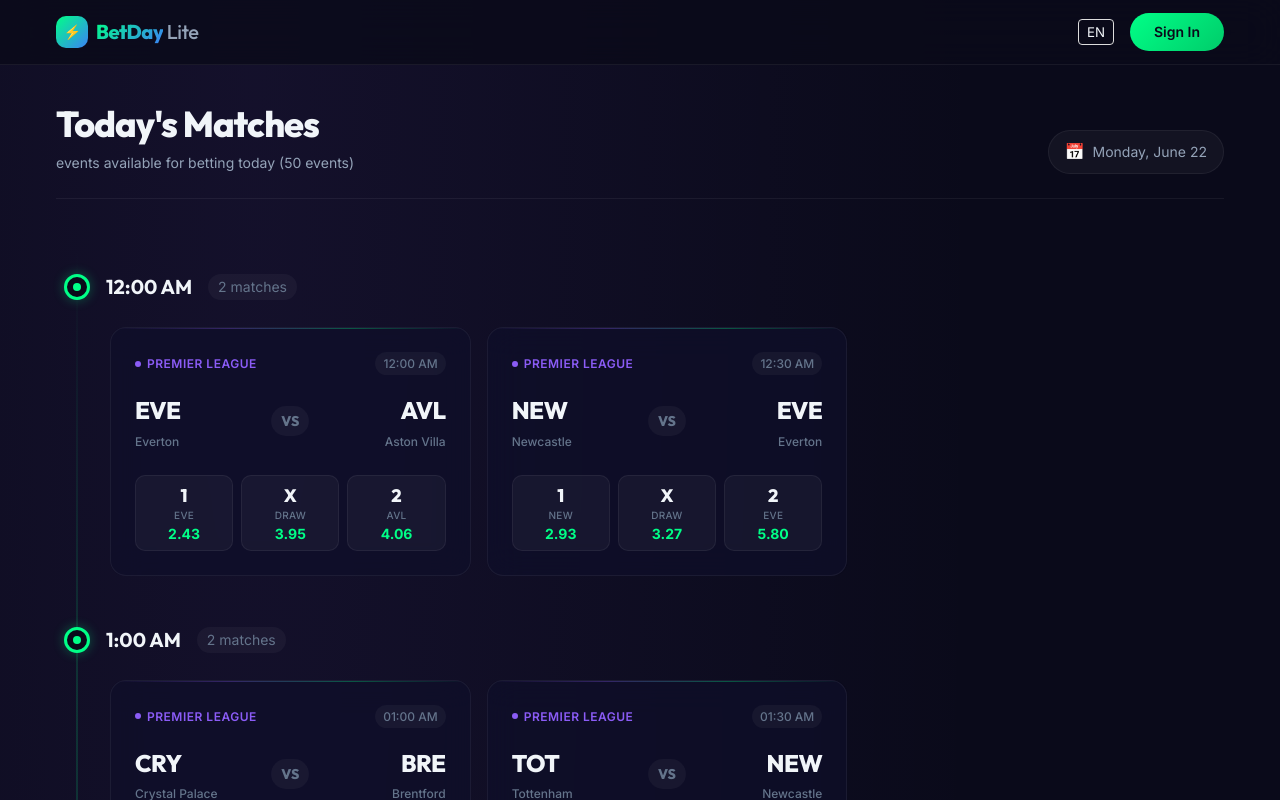
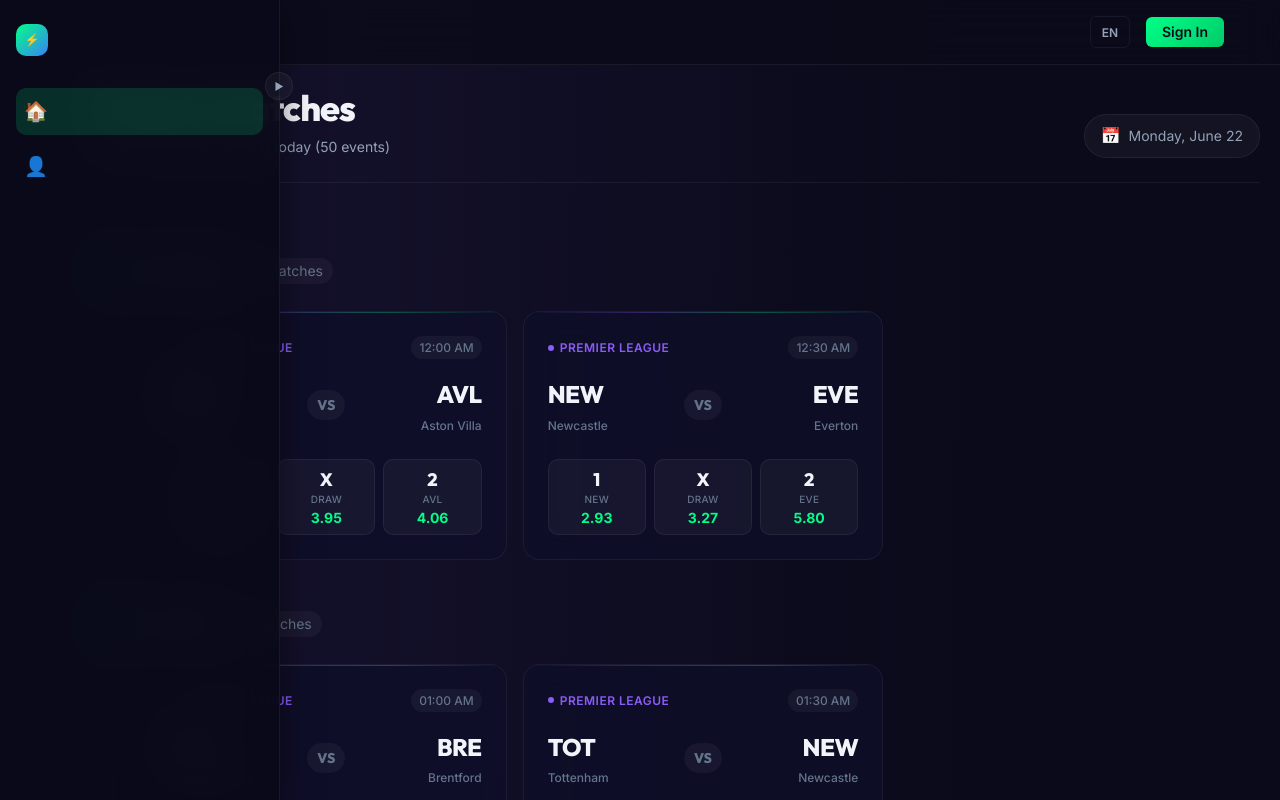
Before and after one commit to artxga/betday-lite-AT, a Next.js app: page /en in a window 1280 px wide. Shown: the top 800 px of the page. Built offline with nearby package versions, Linux system fonts and the light colour scheme; no server answers.

Commit message:
feat: add sidebar component and update layout structure for desktop navigation support

```diff
--- a/messages/en.json
+++ b/messages/en.json
@@ -6,7 +6,8 @@
     "myBets": "My Bets",
     "profile": "Profile",
     "login": "Sign In",
-    "logout": "Sign Out"
+    "logout": "Sign Out",
+    "signInPrompt": "Sign in to place bets"
   },
   "HomePage": {
     "title": "Today's Matches",
--- a/messages/es.json
+++ b/messages/es.json
@@ -6,7 +6,8 @@
     "myBets": "Mis Apuestas",
     "profile": "Perfil",
     "login": "Iniciar Sesión",
-    "logout": "Cerrar Sesión"
+    "logout": "Cerrar Sesión",
+    "signInPrompt": "Inicia sesión para apostar"
   },
   "HomePage": {
     "title": "Partidos de Hoy",
--- a/src/app/[locale]/layout.tsx
+++ b/src/app/[locale]/layout.tsx
@@ -5,6 +5,7 @@
 import {routing} from '@/i18n/routing';
 import Providers from "@/components/Providers";
 import Navbar from "@/components/Navbar";
+import Sidebar from "@/components/Sidebar";
 import "../globals.css";
 
 export const metadata: Metadata = {
@@ -35,9 +36,12 @@
         <NextIntlClientProvider messages={messages}>
           <Providers>
             <Navbar />
-            <main style={{ paddingTop: "80px", minHeight: "100vh" }}>
-              {children}
-            </main>
+            <div className="app-layout">
+              <Sidebar />
+              <main className="main-content">
+                {children}
+              </main>
+            </div>
           </Providers>
         </NextIntlClientProvider>
       </body>
--- a/src/app/globals.css
+++ b/src/app/globals.css
@@ -244,3 +244,30 @@
   --normal-border: var(--border-light) !important;
   --normal-text: var(--text-primary) !important;
 }
+
+/* === Layout Structural Classes === */
+.app-layout {
+  display: flex;
+  padding-top: 64px; /* Navbar height */
+}
+
+.main-content {
+  flex: 1;
+  margin-left: 72px; /* Sidebar is collapsed by default */
+  min-height: calc(100vh - 64px);
+  display: flex;
+  flex-direction: column;
+  transition: margin-left var(--transition-normal);
+}
+
+@media (min-width: 769px) {
+  body.sidebar-expanded .main-content {
+    margin-left: 240px; /* Push content on desktop when open */
+  }
+}
+
+@media (max-width: 768px) {
+  .main-content {
+    margin-left: 0 !important; /* Never push on mobile, use overlay */
+  }
+}
--- a/src/components/Navbar.module.css
+++ b/src/components/Navbar.module.css
@@ -16,8 +16,13 @@
   padding: 0 var(--space-md);
   display: flex;
   align-items: center;
-  justify-content: space-between;
+  justify-content: flex-end; /* right align items on desktop */
   height: 64px;
+}
+
+.mobileLogo {
+  display: none;
+  margin-right: auto;
 }
 
 .logo {
@@ -55,84 +60,38 @@
   font-weight: 500;
 }
 
-.navContent {
-  display: flex;
-  align-items: center;
-  justify-content: flex-end;
-  gap: var(--space-xl);
-  flex: 1;
-}
-
-.navLinks {
-  display: flex;
-  align-items: center;
-  gap: var(--space-xs);
-}
-
-.navLink {
-  font-size: var(--text-sm);
-  font-weight: 500;
-  color: var(--text-secondary);
-  transition: all var(--transition-fast);
-  display: flex;
-  align-items: center;
-  gap: var(--space-sm);
-}
-
-.navLink:hover {
-  color: var(--text-primary);
-}
-
-.navLinkActive {
-  color: var(--accent-primary);
-  font-weight: 600;
-}
-
 .navActions {
   display: flex;
   align-items: center;
   gap: var(--space-md);
 }
 
-.userInfo {
-  display: flex;
-  align-items: center;
-  gap: var(--space-sm);
-}
-
-.avatar {
-  width: 32px;
-  height: 32px;
-  border-radius: var(--radius-full);
-  background: linear-gradient(135deg, var(--accent-purple), var(--accent-blue));
+.langBtn {
+  padding: var(--space-xs) var(--space-sm);
+  border-radius: var(--radius-sm);
+  font-size: var(--text-xs);
+  font-weight: 600;
+  color: var(--text-secondary);
+  border: 1px solid var(--border-subtle);
+  background: transparent;
+  cursor: pointer;
+  transition: all var(--transition-fast);
   display: flex;
   align-items: center;
   justify-content: center;
-  font-size: var(--text-xs);
-  font-weight: 700;
-  color: white;
-  overflow: hidden;
+  min-width: 40px;
+  height: 32px;
 }
 
-.avatar img {
-  width: 100%;
-  height: 100%;
-  object-fit: cover;
-}
-
-.userName {
-  font-size: var(--text-sm);
-  font-weight: 500;
-  color: var(--text-secondary);
-  max-width: 120px;
-  overflow: hidden;
-  text-overflow: ellipsis;
-  white-space: nowrap;
+.langBtn:hover {
+  color: var(--accent-primary);
+  border-color: var(--accent-primary);
+  background: rgba(0, 255, 135, 0.05);
 }
 
 .signInBtn {
-  padding: var(--space-sm) var(--space-lg);
-  border-radius: var(--radius-full);
+  padding: var(--space-xs) var(--space-md);
+  border-radius: var(--radius-sm);
   font-size: var(--text-sm);
   font-weight: 600;
   background: linear-gradient(135deg, var(--accent-primary), #00cc6a);
@@ -145,25 +104,104 @@
   box-shadow: var(--shadow-glow);
 }
 
+.userDropdownContainer {
+  position: relative;
+}
+
+.avatarBtn {
+  width: 36px;
+  height: 36px;
+  border-radius: var(--radius-full);
+  background: linear-gradient(135deg, var(--accent-purple), var(--accent-blue));
+  display: flex;
+  align-items: center;
+  justify-content: center;
+  font-size: var(--text-xs);
+  font-weight: 700;
+  color: white;
+  overflow: hidden;
+  border: 2px solid var(--border-subtle);
+  transition: border-color var(--transition-fast);
+}
+
+.avatarBtn:hover {
+  border-color: var(--accent-primary);
+}
+
+.avatarBtn img {
+  width: 100%;
+  height: 100%;
+  object-fit: cover;
+}
+
+.dropdownOverlay {
+  position: fixed;
+  top: 0;
+  left: 0;
+  right: 0;
+  bottom: 0;
+  z-index: 10;
+}
+
+.dropdownMenu {
+  position: absolute;
+  top: calc(100% + var(--space-sm));
+  right: 0;
+  width: 220px;
+  background: var(--bg-secondary);
+  border: 1px solid var(--border-subtle);
+  border-radius: var(--radius-md);
+  box-shadow: var(--shadow-lg);
+  padding: var(--space-sm);
+  z-index: 11;
+  display: flex;
+  flex-direction: column;
+  gap: var(--space-sm);
+}
+
+.dropdownHeader {
+  display: flex;
+  flex-direction: column;
+  padding: var(--space-sm);
+  border-bottom: 1px solid var(--border-subtle);
+}
+
+.userName {
+  font-size: var(--text-sm);
+  font-weight: 600;
+  color: var(--text-primary);
+  white-space: nowrap;
+  overflow: hidden;
+  text-overflow: ellipsis;
+}
+
+.userEmail {
+  font-size: var(--text-xs);
+  color: var(--text-muted);
+  white-space: nowrap;
+  overflow: hidden;
+  text-overflow: ellipsis;
+}
+
 .signOutBtn {
-  padding: var(--space-sm) var(--space-md);
-  border-radius: var(--radius-md);
-  font-size: var(--text-xs);
+  padding: var(--space-sm);
+  border-radius: var(--radius-sm);
+  font-size: var(--text-sm);
   font-weight: 500;
-  color: var(--text-muted);
-  border: 1px solid var(--border-subtle);
+  color: var(--status-lost);
+  background: transparent;
   transition: all var(--transition-fast);
+  text-align: left;
+  width: 100%;
 }
 
 .signOutBtn:hover {
-  color: var(--status-lost);
-  border-color: rgba(255, 71, 87, 0.3);
-  background: rgba(255, 71, 87, 0.05);
+  background: var(--status-lost-bg);
 }
 
 /* Hamburger */
 .hamburger {
-  display: none;
+  display: none; /* hidden on desktop */
   flex-direction: column;
   gap: 5px;
   padding: var(--space-sm);
@@ -178,74 +216,17 @@
   transition: all var(--transition-fast);
 }
 
-.hamburgerOpen span:nth-child(1) {
-  transform: rotate(45deg) translate(5px, 5px);
-}
-
-.hamburgerOpen span:nth-child(2) {
-  opacity: 0;
-}
-
-.hamburgerOpen span:nth-child(3) {
-  transform: rotate(-45deg) translate(5px, -5px);
-}
-
 /* Mobile */
 @media (max-width: 768px) {
+  .navInner {
+    justify-content: flex-end; /* keep it at flex-end because mobileLogo has auto margin right */
+  }
+
+  .mobileLogo {
+    display: flex;
+  }
+
   .hamburger {
     display: flex;
   }
-
-  .navContent {
-    position: fixed;
-    justify-content: flex-start;
-    top: 64px;
-    left: 0;
-    right: 0;
-    bottom: 0;
-    background: rgba(10, 10, 26, 0.95);
-    backdrop-filter: blur(20px);
-    padding: var(--space-lg);
-    flex-direction: column;
-    gap: var(--space-lg);
-    display: none;
-    z-index: 99;
-  }
-
-  .navContentOpen {
-    display: flex;
-  }
-
-  .navLinks {
-    flex-direction: column;
-    width: 100%;
-  }
-
-  .navLink {
-    width: 100%;
-    padding: var(--space-md) 0;
-    font-size: var(--text-base);
-  }
-
-  .navActions {
-    flex-direction: column;
-    width: 100%;
-    padding-top: var(--space-md);
-    border-top: 1px solid var(--border-subtle);
-  }
-
-  .userInfo {
-    width: 100%;
-    justify-content: center;
-  }
-
-  .signInBtn,
-  .signOutBtn {
-    width: 100%;
-    text-align: center;
-  }
-
-  .userName {
-    display: none;
-  }
 }
--- a/src/components/Navbar.tsx
+++ b/src/components/Navbar.tsx
@@ -3,7 +3,7 @@
 import { useSession, signOut } from "next-auth/react";
 import { Link, usePathname, useRouter } from "@/i18n/routing";
 import { useLocale, useTranslations } from "next-intl";
-import { useState } from "react";
+import { useState, useEffect } from "react";
 import styles from "./Navbar.module.css";
 
 export default function Navbar() {
@@ -13,25 +13,41 @@
   const locale = useLocale();
   const t = useTranslations("Navbar");
   const [menuOpen, setMenuOpen] = useState(false);
+  const [dropdownOpen, setDropdownOpen] = useState(false);
 
-  const getInitials = (name?: string | null) => {
-    if (!name) return "?";
-    return name
-      .split(" ")
-      .map((w) => w[0])
-      .join("")
-      .toUpperCase()
-      .slice(0, 2);
-  };
+  useEffect(() => {
+    const handleClose = () => setMenuOpen(false);
+    window.addEventListener("sidebar-close", handleClose);
+    return () => window.removeEventListener("sidebar-close", handleClose);
+  }, []);
+
+  useEffect(() => {
+    if (menuOpen) {
+      document.body.classList.add("sidebar-open");
+    } else {
+      document.body.classList.remove("sidebar-open");
+    }
+  }, [menuOpen]);
+
+  useEffect(() => {
+    setMenuOpen(false);
+    setDropdownOpen(false);
+  }, [pathname]);
 
   const toggleLocale = () => {
     const nextLocale = locale === "en" ? "es" : "en";
     router.replace(pathname, { locale: nextLocale });
   };
 
+  const getInitials = (name?: string | null) => {
+    if (!name) return "?";
+    return name.split(" ").map((w) => w[0]).join("").toUpperCase().slice(0, 2);
+  };
+
   return (
     <nav className={styles.nav}>
       <div className={styles.navInner}>
+        <div className={styles.mobileLogo}>
           <Link href="/" className={styles.logo}>
             <div className={styles.logoIcon}>⚡</div>
             <span>
@@ -39,59 +55,46 @@
               <span className={styles.logoTextDim}> {t("title").split(" ")[1]}</span>
             </span>
           </Link>
-
-        <div
-          className={`${styles.navContent} ${menuOpen ? styles.navContentOpen : ""}`}
-        >
-          <div className={styles.navLinks}>
-            {session && (
-              <Link
-                href="/profile"
-                className={`${styles.navLink} ${pathname === "/profile" ? styles.navLinkActive : ""}`}
-                onClick={() => setMenuOpen(false)}
-              >
-                👤 {t("myBets")}
-              </Link>
-            )}
         </div>
 
         <div className={styles.navActions}>
-            <button className={styles.langBtn} onClick={toggleLocale} aria-label="Toggle language" style={{ background: 'transparent', border: '1px solid #ddd', padding: '4px 8px', borderRadius: '4px', cursor: 'pointer', color: 'inherit' }}>
+          <button className={styles.langBtn} onClick={toggleLocale} aria-label="Toggle language">
             {locale.toUpperCase()}
           </button>
+
           {session?.user ? (
-              <>
-                <div className={styles.userInfo}>
-                  <div className={styles.avatar}>
+            <div className={styles.userDropdownContainer}>
+              <button
+                className={styles.avatarBtn}
+                onClick={() => setDropdownOpen(!dropdownOpen)}
+              >
                 {session.user.image ? (
-                      <img
-                        src={session.user.image}
-                        alt={session.user.name || "Avatar"}
-                      />
+                  <img src={session.user.image} alt={session.user.name || "Avatar"} />
                 ) : (
                   getInitials(session.user.name)
                 )}
+              </button>
+
+              {dropdownOpen && (
+                <>
+                  <div className={styles.dropdownOverlay} onClick={() => setDropdownOpen(false)} />
+                  <div className={styles.dropdownMenu}>
+                    <div className={styles.dropdownHeader}>
+                      <span className={styles.userName}>{session.user.name}</span>
+                      <span className={styles.userEmail}>{session.user.email}</span>
                     </div>
-                  <span className={styles.userName}>{session.user.name}</span>
-                </div>
-                <button
-                  className={styles.signOutBtn}
-                  onClick={() => signOut()}
-                >
+                    <button className={styles.signOutBtn} onClick={() => signOut()}>
                       {t("logout")}
                     </button>
+                  </div>
                 </>
+              )}
+            </div>
           ) : (
-              <Link
-                href="/auth/signin"
-                className={styles.signInBtn}
-                onClick={() => setMenuOpen(false)}
-              >
+            <Link href="/auth/signin" className={styles.signInBtn}>
               {t("login")}
             </Link>
           )}
-          </div>
-        </div>
 
           <button
             className={`${styles.hamburger} ${menuOpen ? styles.hamburgerOpen : ""}`}
@@ -103,6 +106,7 @@
             <span />
           </button>
         </div>
+      </div>
     </nav>
   );
 }
--- /dev/null
+++ b/src/components/Sidebar.module.css
@@ -0,0 +1,186 @@
+.sidebar {
+  position: fixed;
+  top: 0;
+  left: 0;
+  bottom: 0;
+  width: 72px; /* collapsed by default */
+  background: rgba(10, 10, 26, 0.95);
+  backdrop-filter: blur(20px);
+  -webkit-backdrop-filter: blur(20px);
+  border-right: 1px solid var(--border-subtle);
+  z-index: 110;
+  display: flex;
+  flex-direction: column;
+  padding: var(--space-lg) 0;
+  transition: width var(--transition-normal);
+  box-shadow: var(--shadow-lg);
+  overflow: visible; /* to allow expand button to overlap border */
+}
+
+.expanded {
+  width: 240px;
+}
+
+.logoTextWrapper, .navText {
+  display: none;
+  opacity: 0;
+  transition: opacity var(--transition-fast);
+}
+
+.expanded .logoTextWrapper, .expanded .navText {
+  display: flex;
+  opacity: 1;
+  white-space: nowrap;
+}
+
+.sidebarHeader {
+  display: flex;
+  align-items: center;
+  justify-content: space-between;
+  padding: 0 var(--space-md);
+  margin-bottom: var(--space-xl);
+  overflow: hidden;
+}
+
+.logo {
+  display: flex;
+  align-items: center;
+  gap: var(--space-sm);
+}
+
+.logoIcon {
+  width: 32px;
+  height: 32px;
+  border-radius: var(--radius-md);
+  background: linear-gradient(135deg, var(--accent-primary), var(--accent-blue));
+  display: flex;
+  align-items: center;
+  justify-content: center;
+  font-size: var(--text-xs);
+  font-weight: 800;
+  color: var(--bg-primary);
+  flex-shrink: 0;
+}
+
+.logoTextWrapper {
+  font-family: var(--font-heading);
+  font-size: var(--text-xl);
+  font-weight: 800;
+  letter-spacing: -0.5px;
+  gap: var(--space-xs);
+}
+
+.logoText {
+  background: linear-gradient(135deg, var(--accent-primary), var(--accent-blue));
+  -webkit-background-clip: text;
+  -webkit-text-fill-color: transparent;
+  background-clip: text;
+}
+
+.logoTextDim {
+  -webkit-text-fill-color: var(--text-secondary);
+  font-weight: 500;
+}
+
+.expandBtn {
+  position: absolute;
+  top: 72px;
+  right: -14px;
+  width: 28px;
+  height: 28px;
+  border-radius: 50%;
+  background: var(--bg-surface);
+  border: 1px solid var(--border-subtle);
+  display: flex;
+  align-items: center;
+  justify-content: center;
+  color: var(--text-secondary);
+  font-size: 10px;
+  cursor: pointer;
+  z-index: 111;
+  transition: all var(--transition-fast);
+}
+
+.expandBtn:hover {
+  background: var(--accent-primary-dim);
+  color: var(--accent-primary);
+  border-color: var(--accent-primary);
+}
+
+.navLinks {
+  display: flex;
+  flex-direction: column;
+  gap: var(--space-sm);
+  padding: 0 var(--space-md);
+}
+
+.navLink {
+  padding: var(--space-sm);
+  border-radius: var(--radius-md);
+  font-size: var(--text-base);
+  font-weight: 500;
+  color: var(--text-secondary);
+  transition: all var(--transition-fast);
+  display: flex;
+  align-items: center;
+  gap: var(--space-md);
+  overflow: hidden;
+  white-space: nowrap;
+}
+
+.navLink:hover {
+  background: var(--bg-surface);
+  color: var(--text-primary);
+}
+
+.navLinkActive {
+  background: var(--accent-primary-dim);
+  color: var(--accent-primary);
+  font-weight: 600;
+}
+
+.navIcon {
+  width: 24px;
+  display: flex;
+  justify-content: center;
+  font-size: 1.2rem;
+  flex-shrink: 0;
+}
+
+.overlay {
+  display: none;
+}
+
+/* Mobile */
+@media (max-width: 768px) {
+  .sidebar {
+    width: 280px;
+    transform: translateX(-100%);
+    transition: transform var(--transition-normal);
+  }
+
+  .logoTextWrapper, .navText {
+    display: flex;
+    opacity: 1;
+  }
+
+  .expandBtn {
+    display: none;
+  }
+
+  :global(body.sidebar-open) .sidebar {
+    transform: translateX(0);
+  }
+
+  :global(body.sidebar-open) .overlay {
+    display: block;
+    position: fixed;
+    top: 0;
+    left: 0;
+    right: 0;
+    bottom: 0;
+    background: rgba(0, 0, 0, 0.5);
+    backdrop-filter: blur(4px);
+    z-index: 109;
+  }
+}
--- /dev/null
+++ b/src/components/Sidebar.tsx
@@ -0,0 +1,79 @@
+"use client";
+
+import { Link, usePathname } from "@/i18n/routing";
+import { useTranslations } from "next-intl";
+import { useState, useEffect } from "react";
+import styles from "./Sidebar.module.css";
+
+export default function Sidebar() {
+  const pathname = usePathname();
+  const t = useTranslations("Navbar"); // Reusing Navbar translations for now
+  const [isExpanded, setIsExpanded] = useState(false);
+
+  useEffect(() => {
+    if (isExpanded) {
+      document.body.classList.add("sidebar-expanded");
+    } else {
+      document.body.classList.remove("sidebar-expanded");
+    }
+  }, [isExpanded]);
+
+  // Handle mobile closing
+  useEffect(() => {
+    const handleClose = () => document.body.classList.remove("sidebar-open");
+    window.addEventListener("sidebar-close", handleClose);
+    return () => window.removeEventListener("sidebar-close", handleClose);
+  }, []);
+
+  // Close sidebar overlay on mobile when route changes
+  useEffect(() => {
+    document.body.classList.remove("sidebar-open");
+  }, [pathname]);
+
+  return (
+    <>
+      <div
+        className={styles.overlay}
+        onClick={() => document.body.classList.remove("sidebar-open")}
+      />
+      <aside className={`${styles.sidebar} ${isExpanded ? styles.expanded : ""}`}>
+        <div className={styles.sidebarHeader}>
+          <div className={styles.logo}>
+            <div className={styles.logoIcon}>⚡</div>
+            <span className={styles.logoTextWrapper}>
+              <span className={styles.logoText}>{t("title").split(" ")[0]}</span>
+              <span className={styles.logoTextDim}> {t("title").split(" ")[1]}</span>
+            </span>
+          </div>
+        </div>
+
+        <div className={styles.navLinks}>
+          <Link
+            href="/"
+            className={`${styles.navLink} ${pathname === "/" ? styles.navLinkActive : ""}`}
+            title={t("home")}
+          >
+            <span className={styles.navIcon}>🏠</span>
+            <span className={styles.navText}>{t("home")}</span>
+          </Link>
+
+          <Link
+            href="/profile"
+            className={`${styles.navLink} ${pathname === "/profile" ? styles.navLinkActive : ""}`}
+            title={t("myBets")}
+          >
+            <span className={styles.navIcon}>👤</span>
+            <span className={styles.navText}>{t("myBets")}</span>
+          </Link>
+        </div>
+
+        <button
+          className={styles.expandBtn}
+          onClick={() => setIsExpanded(!isExpanded)}
+        >
+          {isExpanded ? "◀" : "▶"}
+        </button>
+      </aside>
+    </>
+  );
+}
```
Lines whose indentation alone changed are shown as unchanged.
